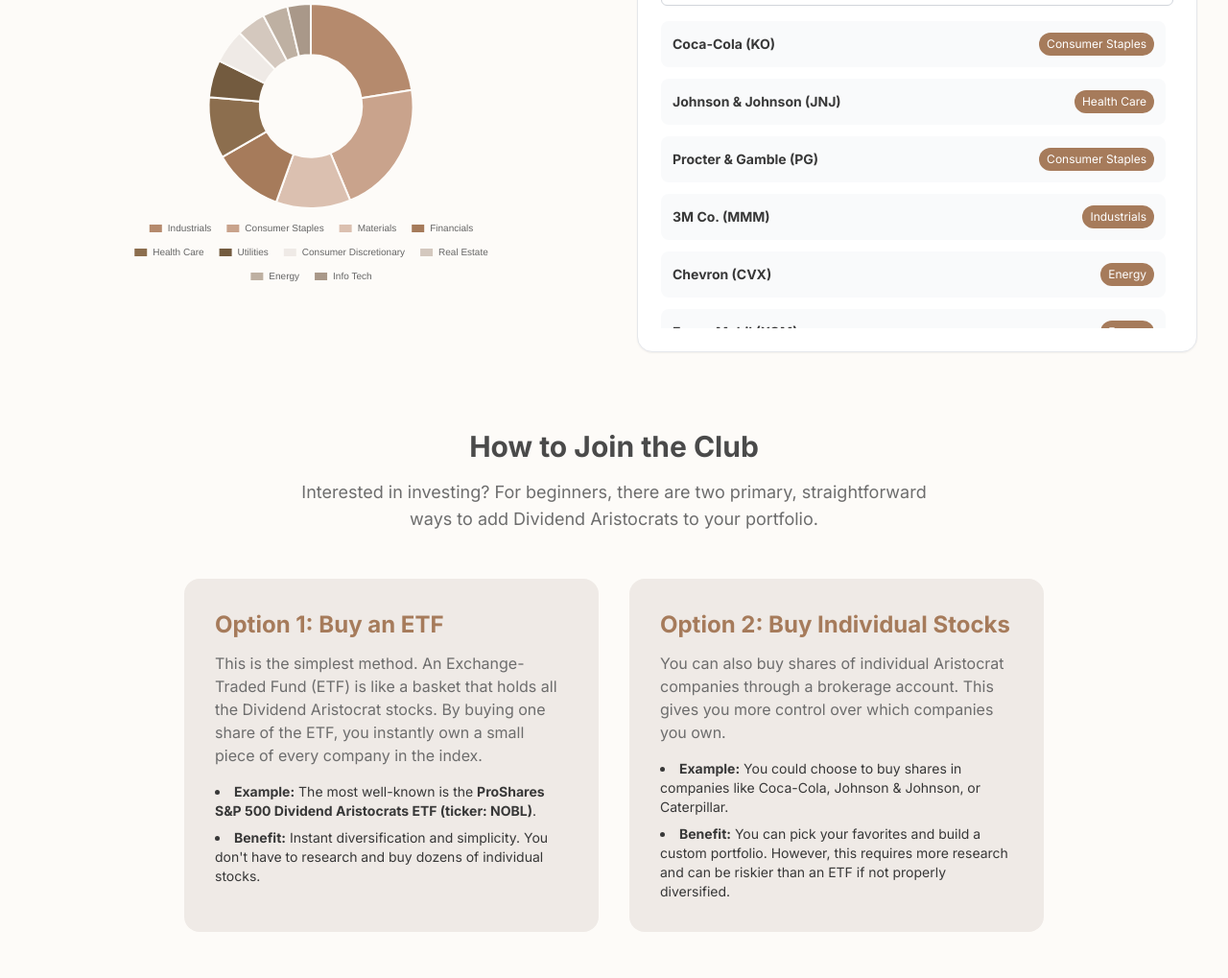
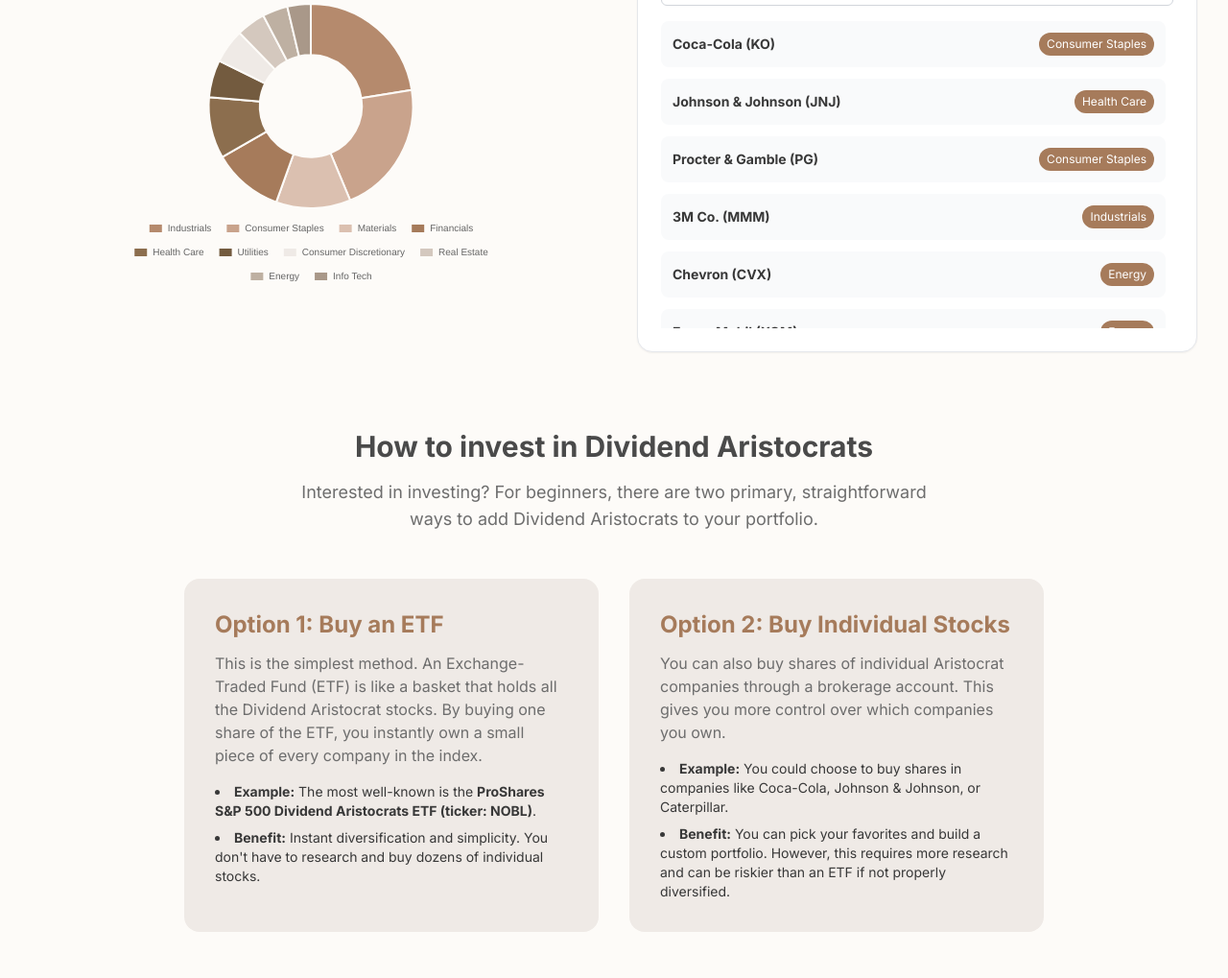
Before and after one commit to yyyprojects/DividendAristocrat2, a plain HTML site: page index.html in a window 1280 px wide. Shown: the part 2295-3314 px from the top of the page at 96% size. Drawn offline with nearby package versions, Linux system fonts and the light colour scheme.

Commit message:
Update index.html

```diff
--- a/index.html
+++ b/index.html
@@ -153,7 +153,7 @@
             </section>
 
             <section id="investing" class="fade-in">
-                <h2 class="text-3xl font-bold text-center mb-4 text-[#4A4A4A]">How to Join the Club</h2>
+                <h2 class="text-3xl font-bold text-center mb-4 text-[#4A4A4A]">How to invest in Dividend Aristocrats</h2>
                 <p class="text-center text-lg text-[#6D6D6D] max-w-2xl mx-auto mb-12">Interested in investing? For beginners, there are two primary, straightforward ways to add Dividend Aristocrats to your portfolio.</p>
                 <div class="grid md:grid-cols-2 gap-8 max-w-4xl mx-auto">
                     <div class="bg-[#EFEAE6] p-8 rounded-2xl">
```
